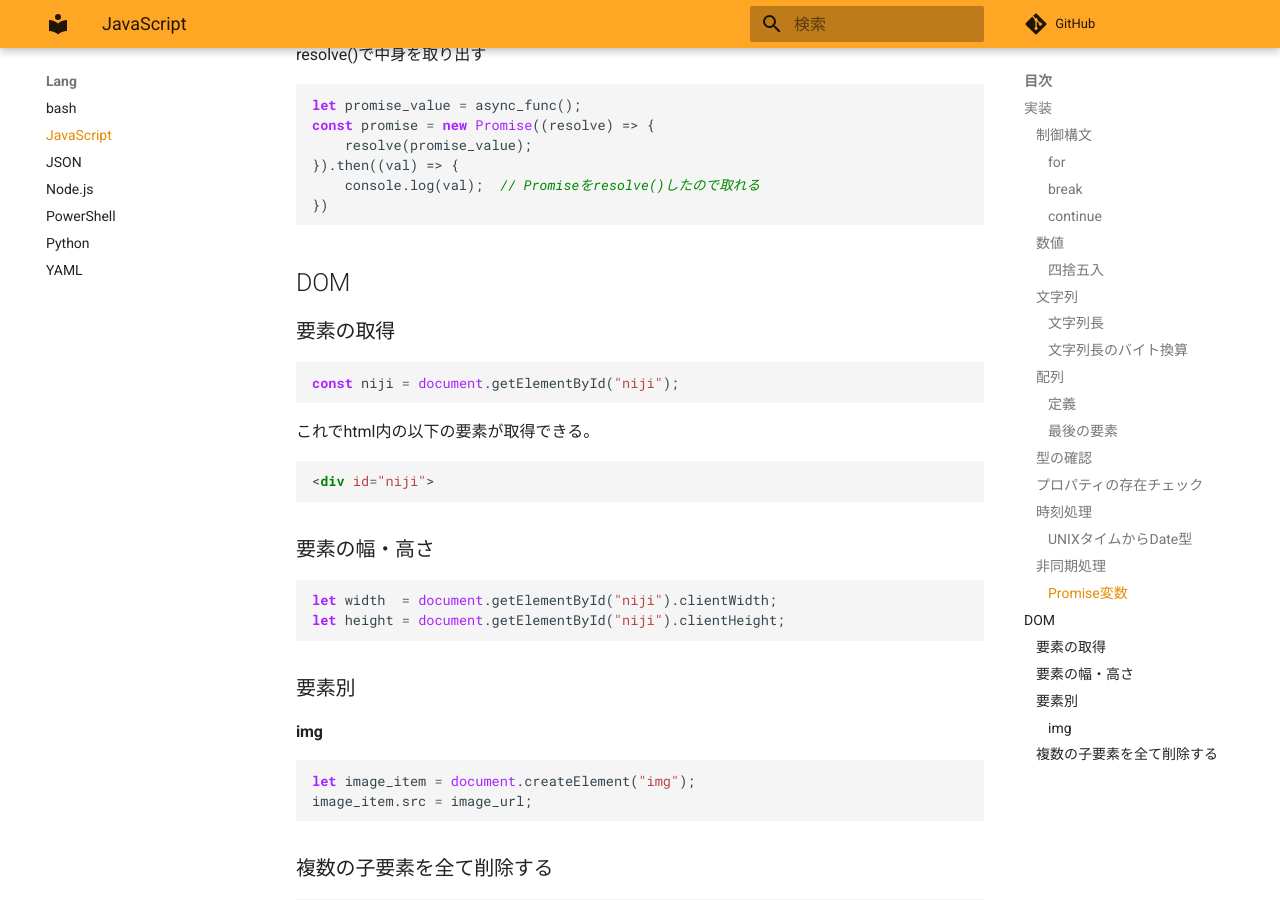
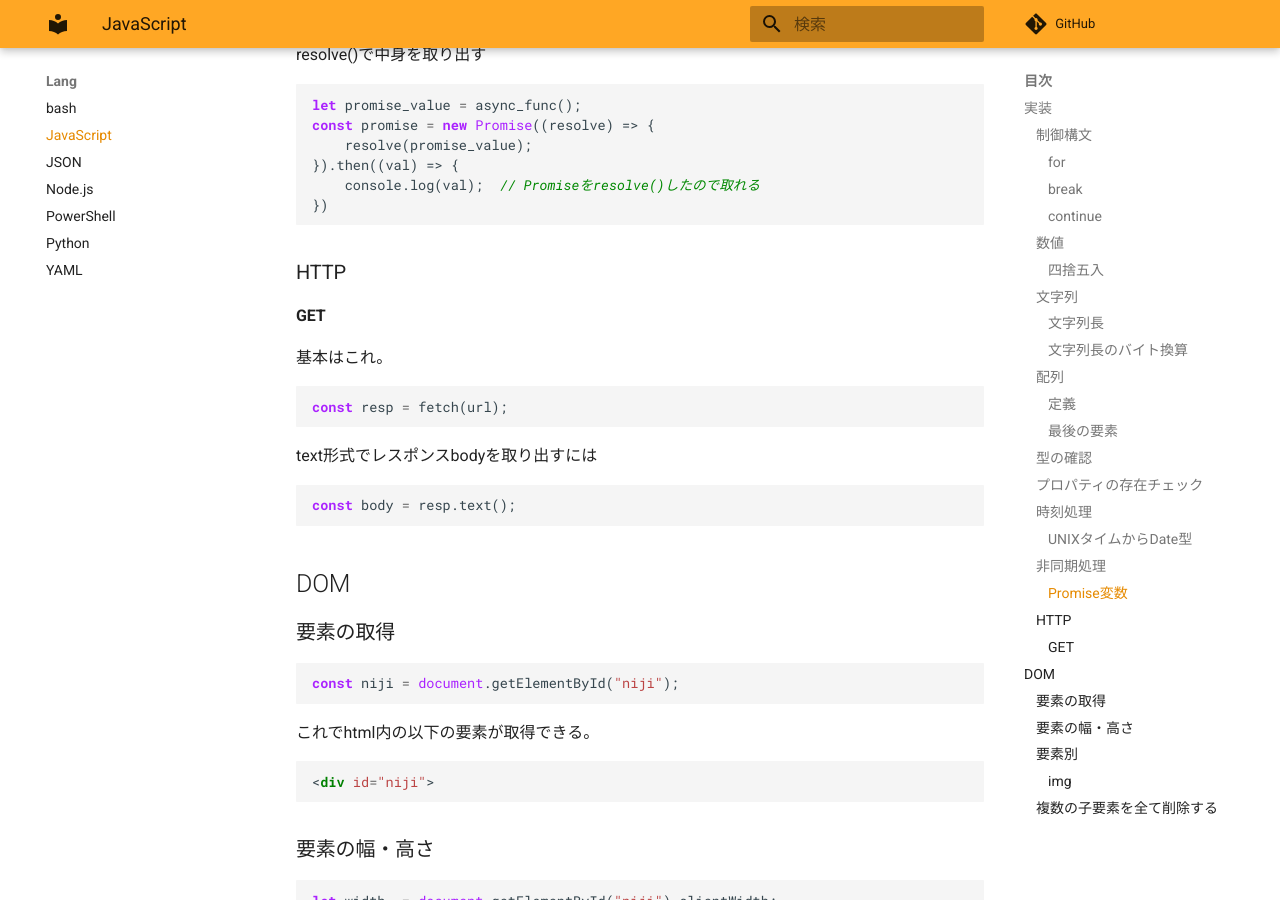
Before and after one commit to zaki-lknr/docs, an MkDocs documentation site: the page built from docs/lang/js.md, in a window 1280 px wide and 900 px high, scrolled down 3004 px. Built offline with MkDocs 1.6.1 and Material for MkDocs 9.7.7, drawn with Linux system fonts in a browser that asks for light colours; comment, search, counter and statistics services are not loaded.

Commit message:
add: lang/javascript: fetchでget

````diff
--- a/docs/lang/js.md
+++ b/docs/lang/js.md
@@ -155,6 +155,22 @@ const promise = new Promise((resolve) => {
 })
 ```
 
+### HTTP
+
+#### GET
+
+基本はこれ。
+
+```javascript
+const resp = fetch(url);
+```
+
+text形式でレスポンスbodyを取り出すには
+
+```javascript
+const body = resp.text();
+```
+
 ## DOM
 
 ### 要素の取得
````
